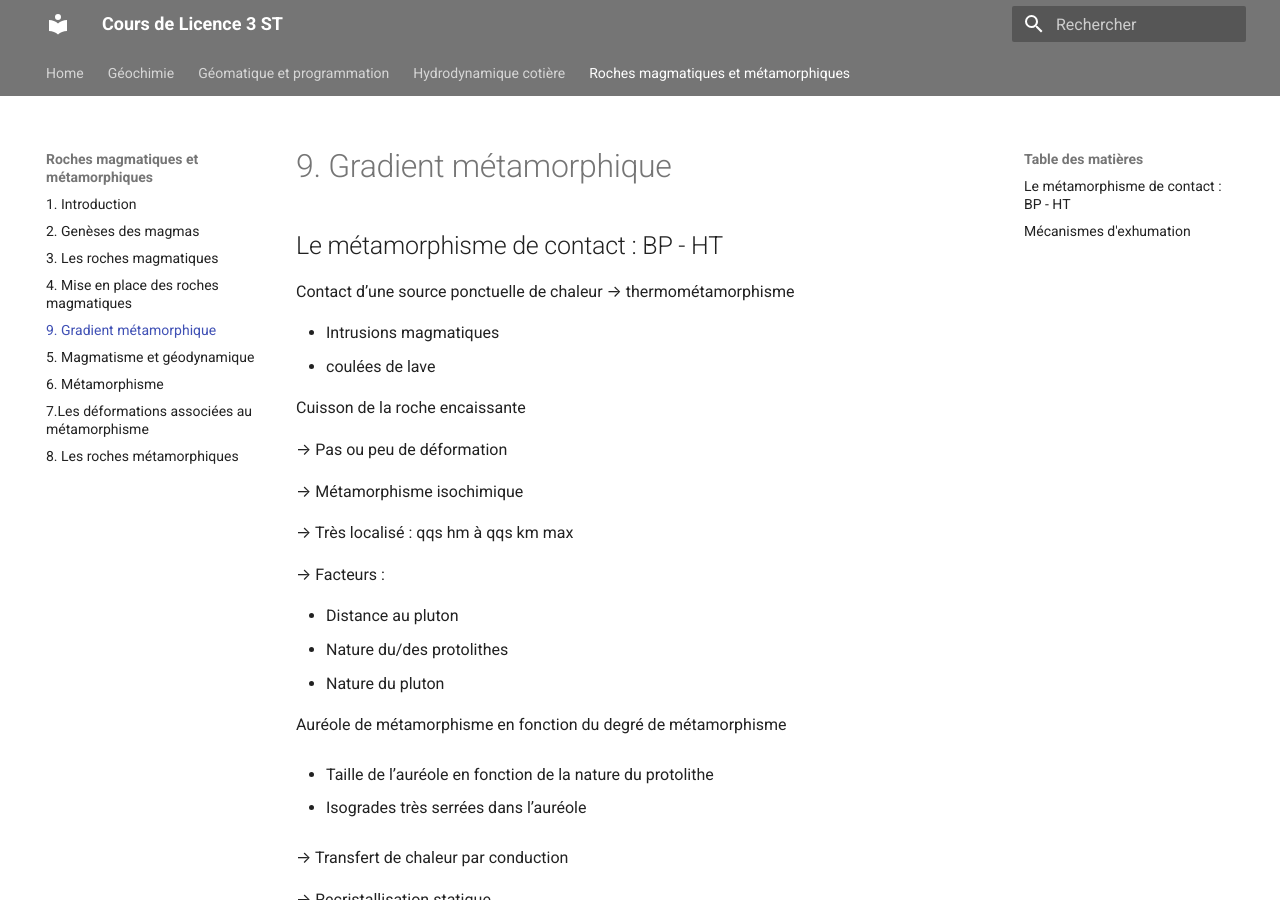
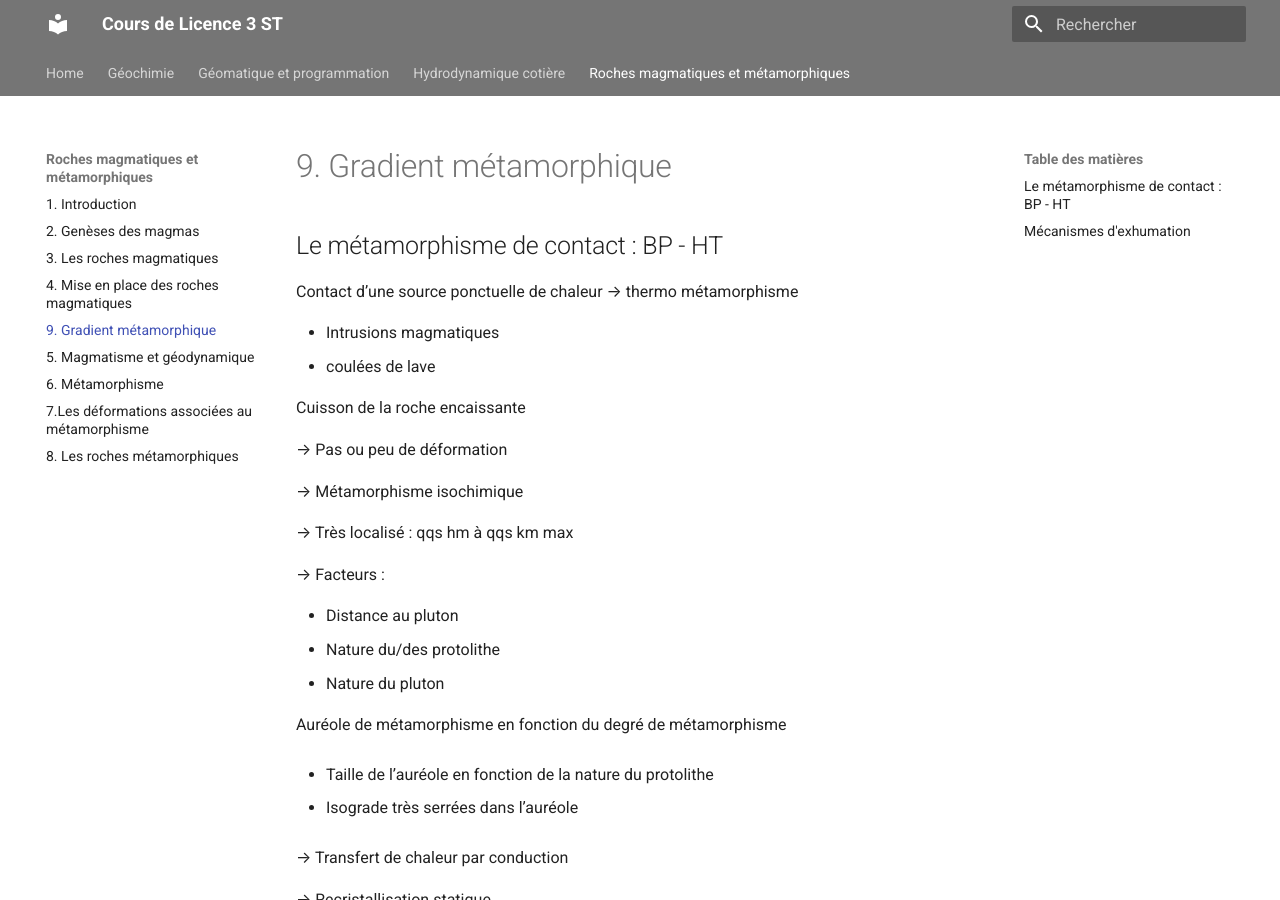
Before and after one commit to Lizeem/L3STcours, an MkDocs documentation site: the page built from Docs/Roches magmatiques et métamorphiques/IX. Gradient métamorphique.md, in a window 1280 px wide and 900 px high. Built offline with MkDocs 1.6.1 and Material for MkDocs 9.7.7, drawn with Linux system fonts in a browser that asks for light colours.

```diff
--- a/Docs/Roches magmatiques et métamorphiques/IX. Gradient métamorphique.md
+++ b/Docs/Roches magmatiques et métamorphiques/IX. Gradient métamorphique.md
@@ -2,7 +2,7 @@
 
 ## Le métamorphisme de contact : BP - HT
 
-Contact d’une source ponctuelle de chaleur → thermométamorphisme
+Contact d’une source ponctuelle de chaleur → thermo métamorphisme
 
 - Intrusions magmatiques
 - coulées de lave
@@ -18,14 +18,14 @@
 → Facteurs :
 
 - Distance au pluton
-- Nature du/des protolithes
+- Nature du/des protolithe
 - Nature du pluton
 
 Auréole de métamorphisme en fonction du degré de métamorphisme
 
 - Taille de l’auréole en fonction de la nature du protolithe
 
-- Isogrades très serrées dans l’auréole
+- Isograde très serrées dans l’auréole
 
 → Transfert de chaleur par conduction
 
```
Also changed, not shown: 1 other file.
